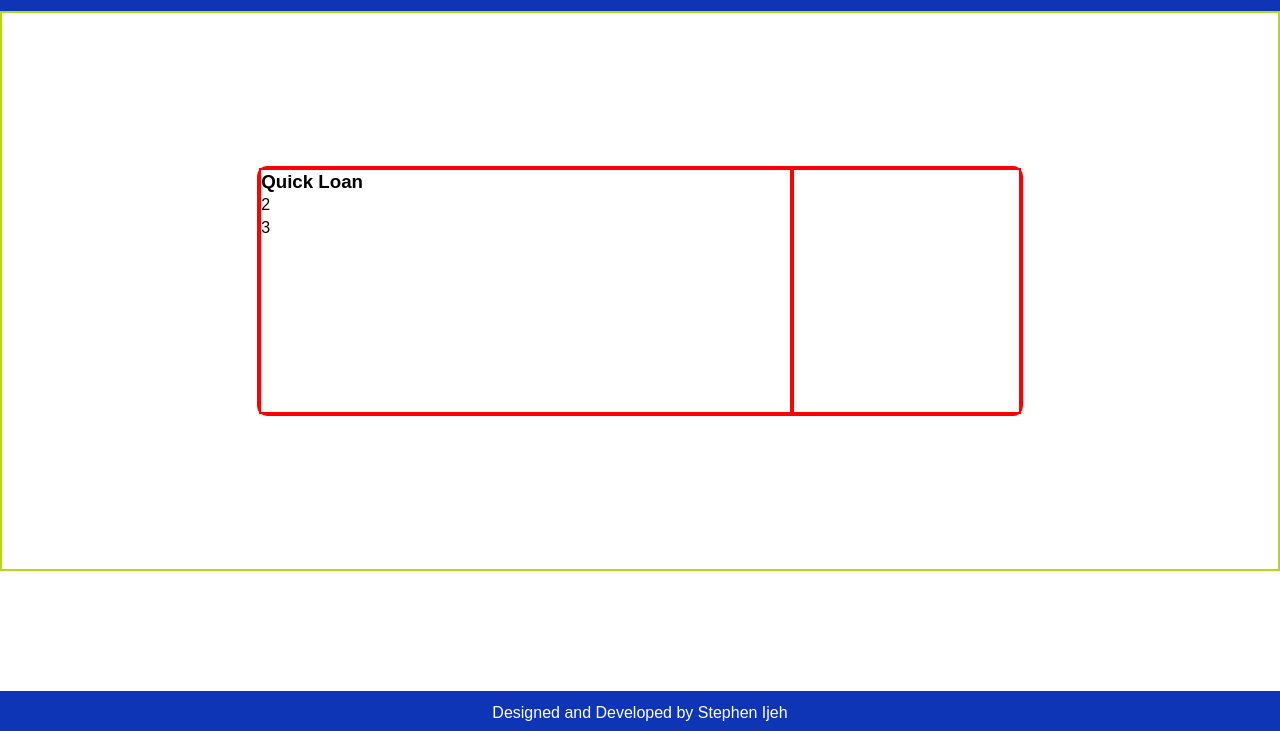
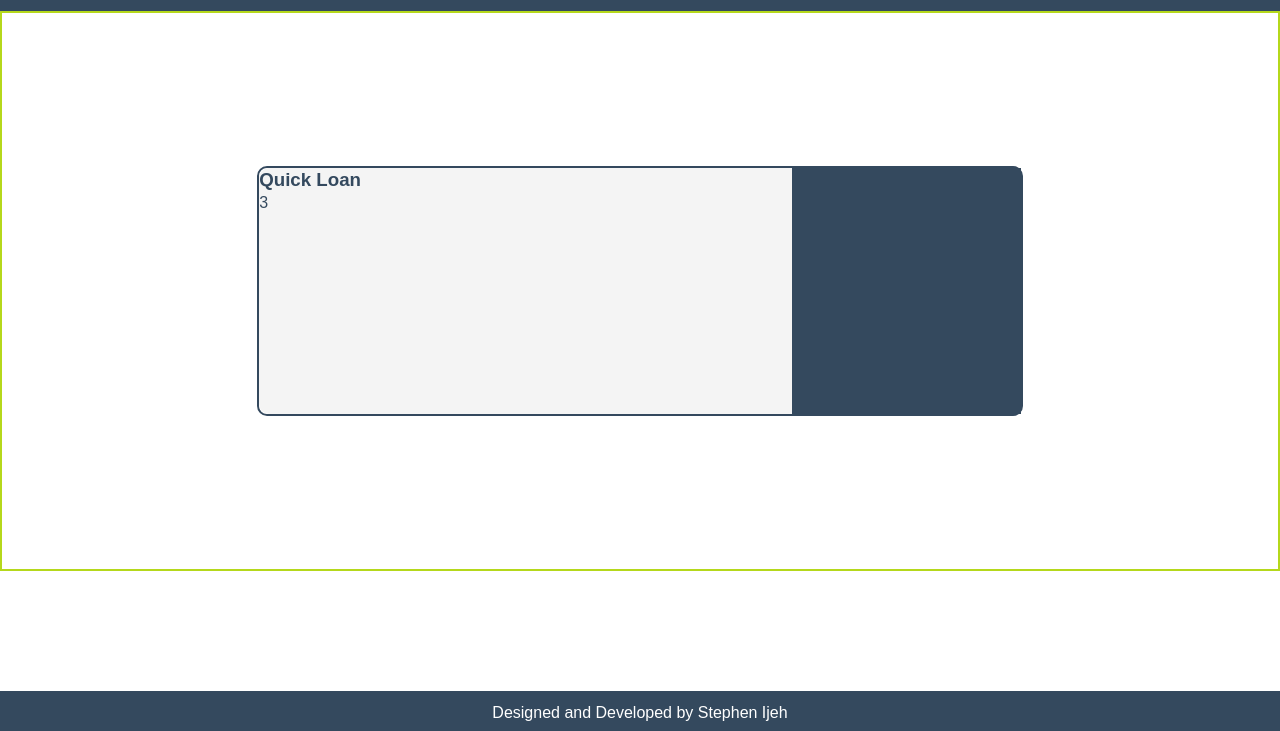
Before and after one commit to Stephenice/loan_calculator, a plain HTML site: page index.html in a window 1280 px wide. Shown: the part 69-800 px from the top of the page. Drawn offline with Linux system fonts and the light colour scheme.

Commit message:
Loan calculator

```diff
--- a/index.html
+++ b/index.html
@@ -21,7 +21,9 @@
                 <div class="cal_one_top">
                     <h3>Quick Loan</h3>
                 </div>
-                <div class="cal_two_top">2</div>
+                <div class="cal_two_top">
+
+                </div>
                 <div class="cal_three_top">3</div>
             </div>
 
--- a/style.css
+++ b/style.css
@@ -4,6 +4,7 @@
     --secondary-color: #dd6a1d;
     --secondary-color-hover: #1ee661;
     --light-color: #f4f4f4;
+    --main: rgb(52, 73, 94);
 }
 
 html,
@@ -13,7 +14,7 @@ font-family: Arial, Helvetica, sans-serif;
 font-size: 16px;
 font-weight: 300;
 text-rendering: optimizeLegibility;
-background-color: #fff;
+/* background-color: #fff; */
 line-height: 145%;
 color:#fff;
 }
@@ -43,7 +44,7 @@ a{
 }
 /* ------header ----------*/
 header,footer{
-    background-color: #0d35b6;
+    background-color: var(--main);
 }
 
 header{
@@ -78,7 +79,7 @@ h2{
 }
 
 .cal_container{
-    border: 2px solid red;
+    border: 2px solid var(--main);
     height: 250px;
     margin: 0 auto;
     width: 60%;
@@ -90,21 +91,36 @@ h2{
     display: flex;
 }
 
+.cal_container,
+.cal_inner_one {
+
+}
+
+
 /* left size  */
 .cal_inner_one{
     width: 70%;
     height: 100%;
-    border: 2px solid red;
-    display: flex;
+    /*border: 2px solid red;
+    */display: flex;
     flex-direction: column;
+    background-color: var(--light-color);
+    border-radius: 10px 0 0 10px;
+    -webkit-border-radius: 10px 0 0 10px;
+    -moz-border-radius: 10px 0 0 10px;
+    -ms-border-radius: 10px 0 0 10px;
+    -o-border-radius: 10px 0 0 10px;
+    color: var(--main);
 }
 
 
 /* right size  */
 .cal_inner_two{
-    border: 2px solid red;
+    /* border: 2px solid red; */
     height: 100%;
     width: 30%;
+    background-color: var(--main);
+    color: var(--light-color);
 }
 
 
```
